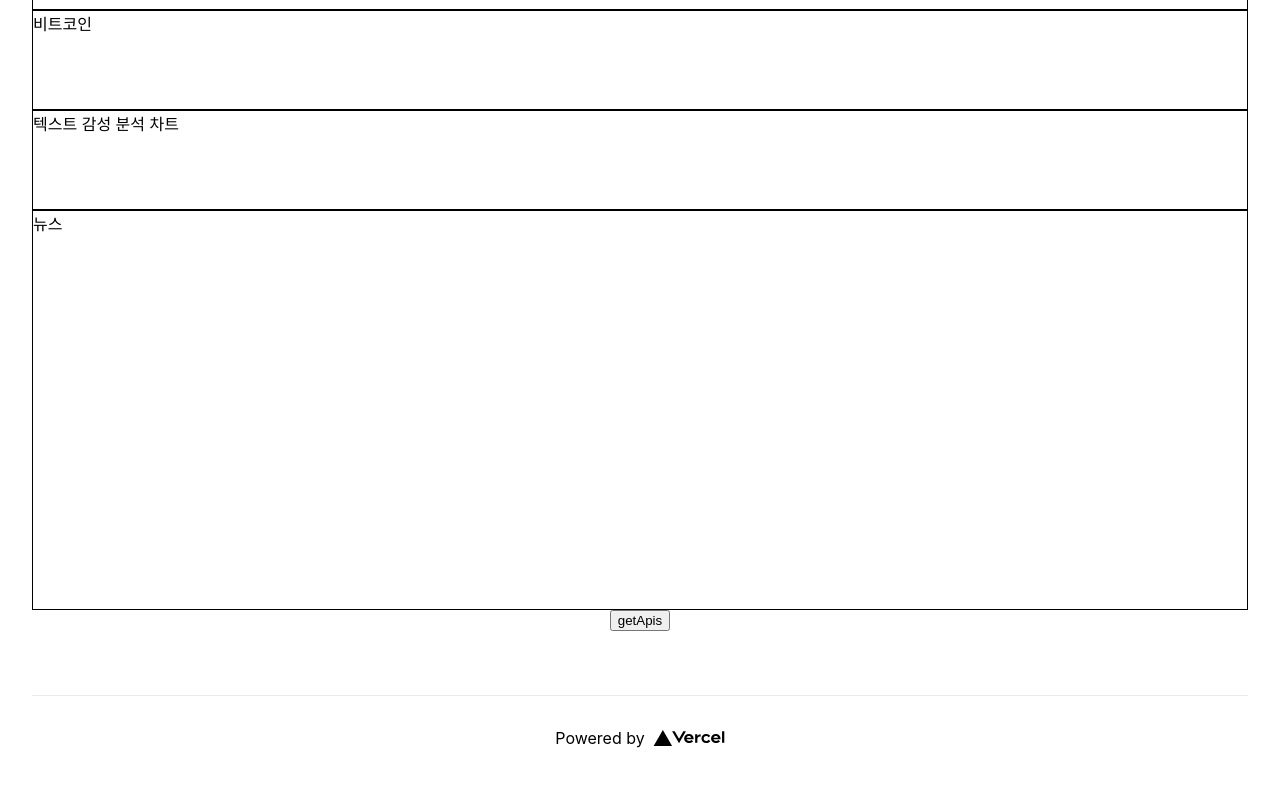
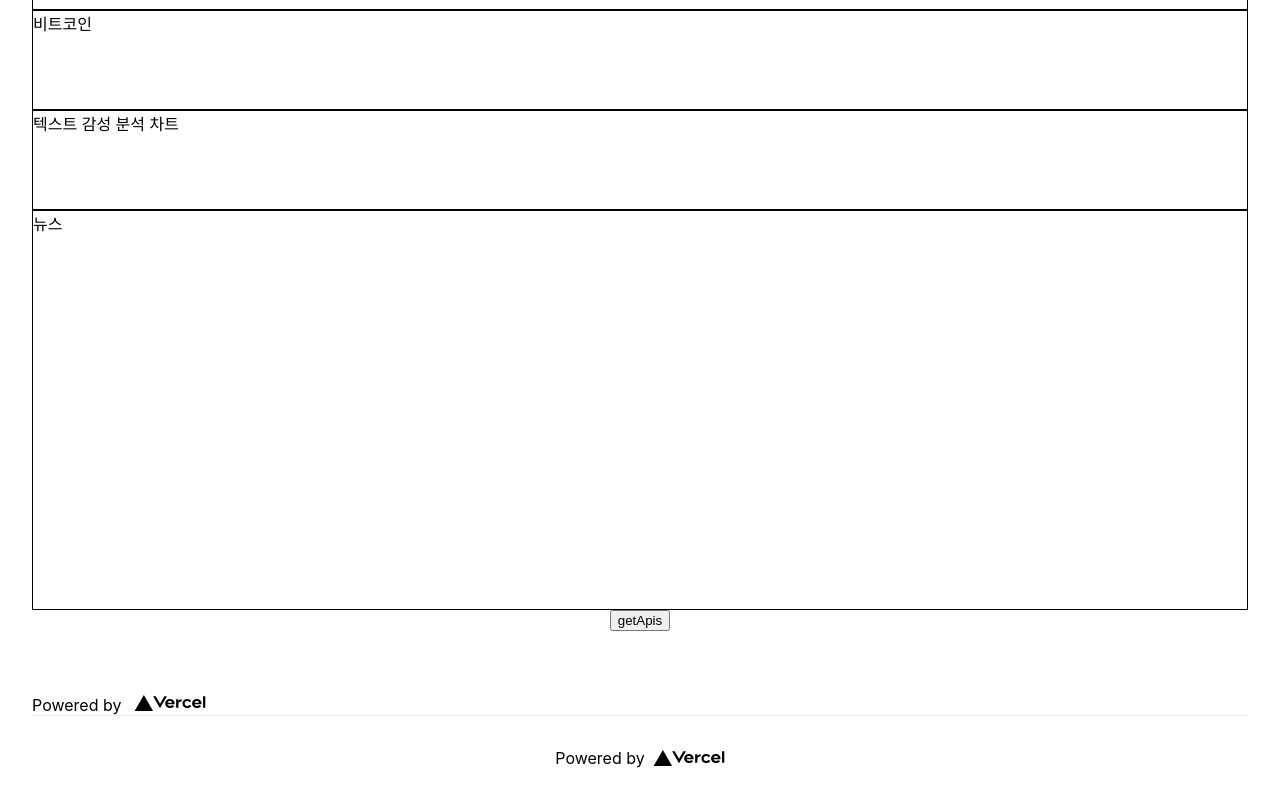
Before and after one commit to cryptocurrency-cm-project/front_end, a Next.js app: page / in a window 1280 px wide. Shown: the part 294-1094 px from the top of the page. Built offline with nearby package versions, Linux system fonts and the light colour scheme.

Commit message:
Added footer

```diff
--- /dev/null
+++ b/components/Footer/index.tsx
@@ -0,0 +1,22 @@
+import React from "react";
+import styles from "../../styles/Home.module.css";
+import Image from "next/image";
+
+function Footer() {
+  return (
+    <footer className={styles.Footer}>
+      <a
+        href="https://vercel.com?utm_source=create-next-app&utm_medium=default-template&utm_campaign=create-next-app"
+        target="_blank"
+        rel="noopener noreferrer"
+      >
+        Powered by{" "}
+        <span className={styles.logo}>
+          <Image src="/vercel.svg" alt="Vercel Logo" width={72} height={16} />
+        </span>
+      </a>
+    </footer>
+  );
+}
+
+export default Footer
--- a/pages/index.tsx
+++ b/pages/index.tsx
@@ -4,7 +4,7 @@ import Head from "next/head";
 import Image from "next/image";
 import styles from "../styles/Home.module.css";
 import Header from "../components/Header"
-
+import Footer from "../components/Footer"
 const Home: NextPage = () => {
   const instance = axios.create({
     baseURL: "https://3.18.104.128:5000",
@@ -57,6 +57,7 @@ const Home: NextPage = () => {
           getApis
         </button>
       </main>
+      <Footer />
 
       <footer className={styles.footer}>
         <a
--- a/pages/page1/index.tsx
+++ b/pages/page1/index.tsx
@@ -1,5 +1,4 @@
 import React from "react";
-import { deflate } from "zlib";
 
 function Dashboard() {
   return <div>게시판</div>;
```
Also changed, not shown: components/Footer/index.scss (added).
